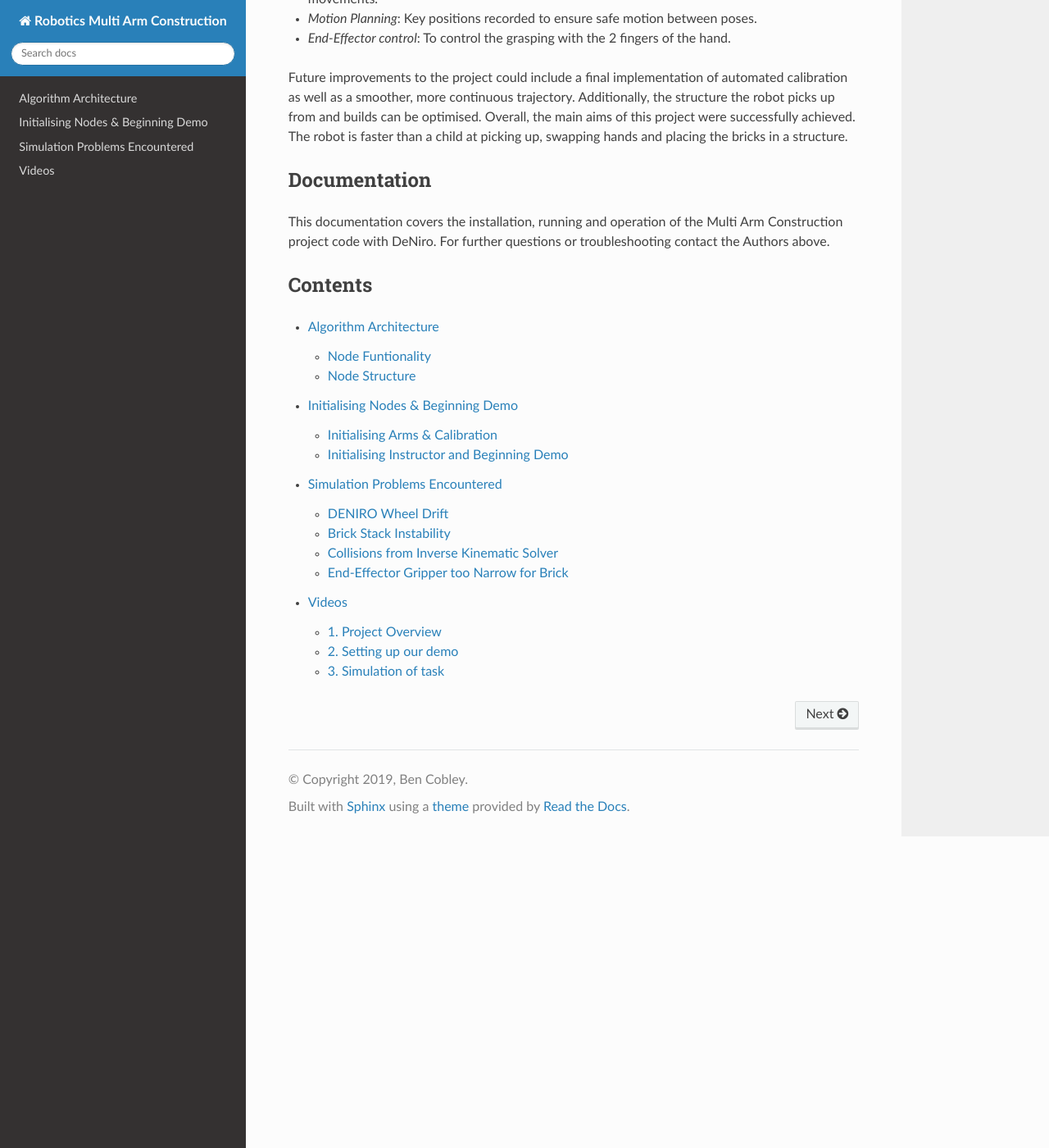
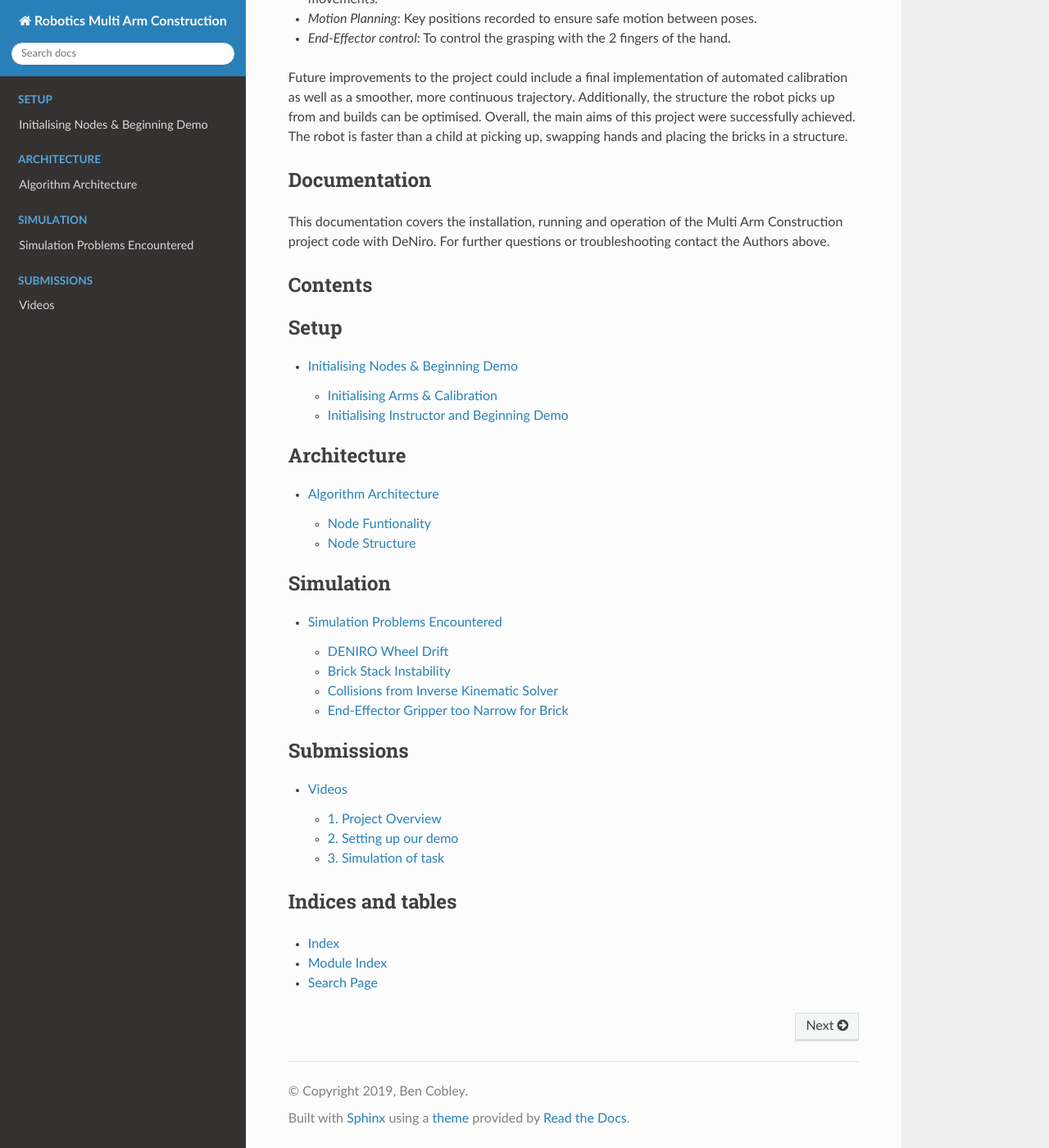
Before and after one commit to TomWoodburn/Robotics-1, a Sphinx documentation site: the page built from docs/source/index.rst, in a window 1280 px wide and 1400 px high, scrolled down 887 px. Shown: the whole window at 82% size. Built offline with Sphinx 7.4.7 and the Read the Docs theme 2.0.0, drawn with Linux system fonts in a browser that asks for light colours.

Commit message:
New contents

```diff
--- a/docs/source/index.rst
+++ b/docs/source/index.rst
@@ -45,6 +45,31 @@ Contents
 
 .. toctree::
    :maxdepth: 2
-   :glob:
+   :caption: Setup
 
-   *
+   initialisation
+
+.. toctree::
+   :maxdepth: 2
+   :caption: Architecture
+
+   architecture
+
+.. toctree::
+   :maxdepth: 2
+   :caption: Simulation
+
+   simulationproblems
+
+.. toctree::
+   :maxdepth: 2
+   :caption: Submissions
+
+   videos
+
+Indices and tables
+==================
+
+* :ref:`genindex`
+* :ref:`modindex`
+* :ref:`search`
```
